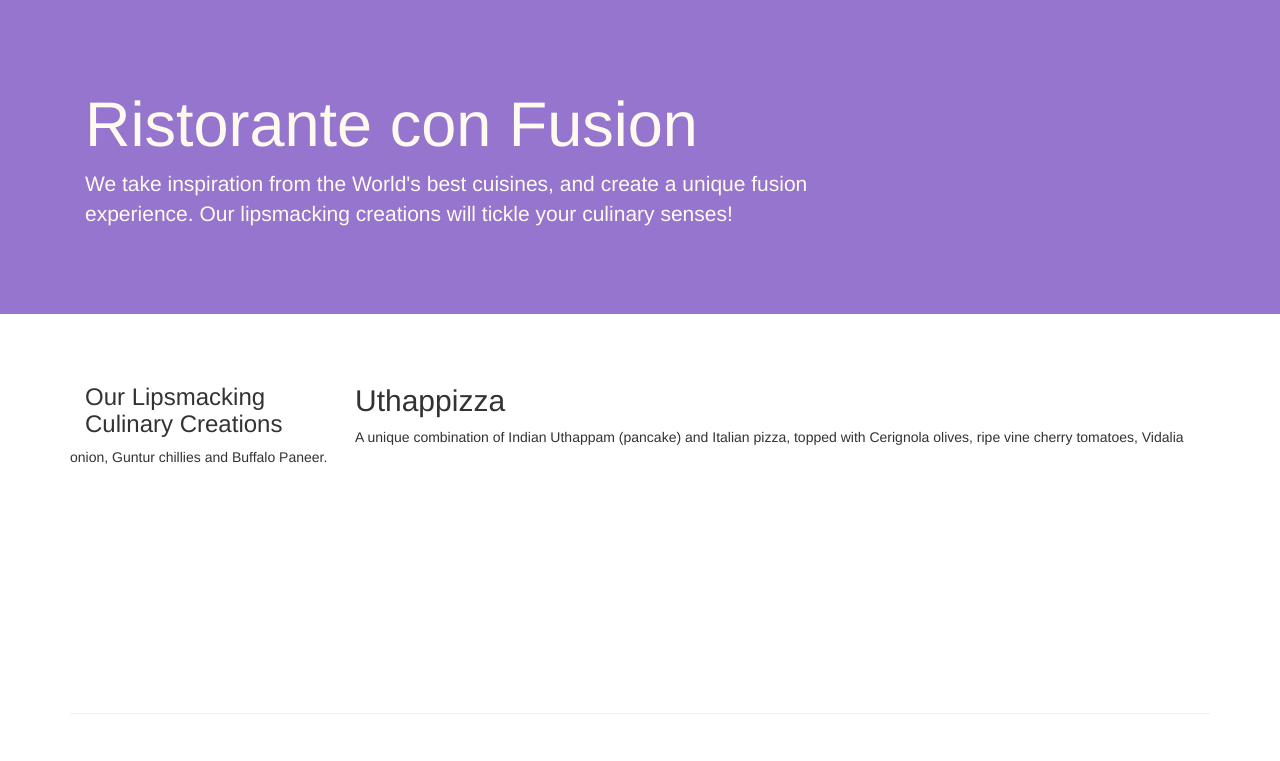
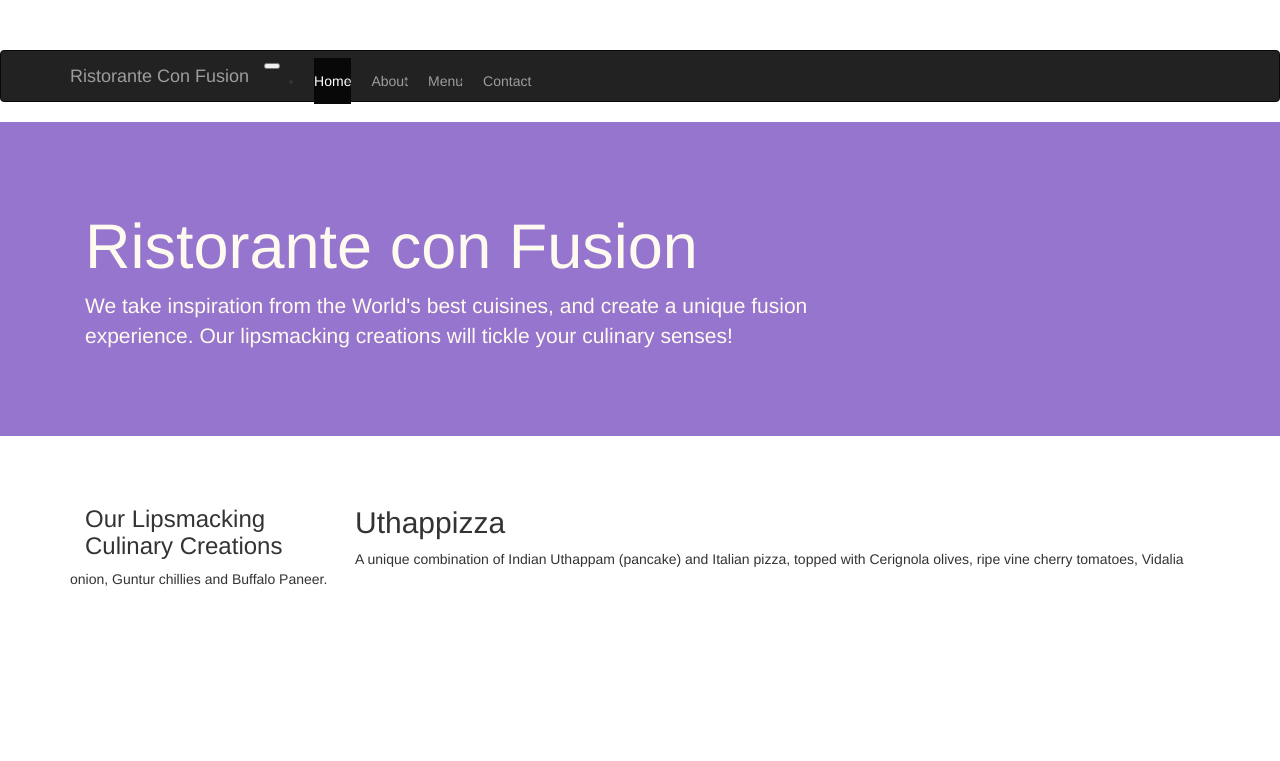
Before and after one commit to Voltokk/Voltokk.github.io, a website: page Bootstrap4/conFusion/index.html in a window 1280 px wide. Shown: the top 761 px of the page. Drawn offline with Linux system fonts and the light colour scheme; files whose address does not match are found by name.

Commit message:
Module 2. Navbar and breadcrumbs

```diff
--- a/Bootstrap4/conFusion/css/style.css
+++ b/Bootstrap4/conFusion/css/style.css
@@ -29,6 +29,53 @@
     color: #0f0f0f;
 }
 
+nav {
+    background: rebeccapurple;
+}
+
+.navbar-nav {
+    flex-direction: row;
+}
+
+.nav-item {
+    padding: 0 10px;
+}
+
+nav a {
+    color: #ffffff;
+}
+
+nav .navbar-brand:hover,
+nav .navbar-brand:focus {
+    color: yellow;
+}
+
+nav li {
+    border-bottom: 2px solid transparent;
+    cursor: pointer;
+}
+
+nav li:hover a,
+nav li:focus a {
+    color: yellow;
+}
+
+nav li:hover,
+nav li:focus {
+    border-bottom: 2px solid yellow;
+}
+
+body {
+    padding: 50px 0 0;
+    z-index: 0;
+}
+
+@media screen and (max-width: 767px) {
+    .navbar-nav {
+        flex-direction: column;
+    }
+}
+
 @media screen and (max-width: 540px) {
     .xs-hidden {
         visibility: hidden !important;
--- a/Bootstrap4/conFusion/index.html
+++ b/Bootstrap4/conFusion/index.html
@@ -14,6 +14,31 @@
 </head>
 
 <body>
+<nav class="navbar navbar-inverse navbar-toggleable-sm fixed-top">
+    <div class="container">
+        <button class="navbar-toggler" type="button" data-toggle="collapse" data-target="#Navbar">
+            <span class="navbar-toggler-icon"></span>
+        </button>
+        <a href="#" class="navbar-brand">Ristorante Con Fusion</a>
+        <div id="Navbar" class="collapse navbar-collapse">
+            <ul class="navbar-nav">
+                <li class="nav-item active">
+                    <a href="index.html" class="nav-link">Home</a>
+                </li>
+                <li class="nav-item">
+                    <a href="aboutus.html" class="nav-link">About</a>
+                </li>
+                <li class="nav-item">
+                    <a href="menu.html" class="nav-link">Menu</a>
+                </li>
+                <li class="nav-item">
+                    <a href="contact.html" class="nav-link">Contact</a>
+                </li>
+            </ul>
+        </div>
+    </div>
+</nav>
+
 <header class="jumbotron">
     <div class="container">
         <div class="row row-header">
@@ -73,10 +98,10 @@
             <div class="col-5 col-sm-2 offset-1">
                 <h5>Links</h5>
                 <ul class="list-unstyled">
-                    <li><a href="#">Home</a></li>
-                    <li><a href="#">About</a></li>
-                    <li><a href="#">Menu</a></li>
-                    <li><a href="#">Contact</a></li>
+                    <li><a href="index.html">Home</a></li>
+                    <li><a href="aboutus.html">About</a></li>
+                    <li><a href="menu.html">Menu</a></li>
+                    <li><a href="contact.html">Contact</a></li>
                 </ul>
             </div>
             <div class="col-6 col-sm-5">
```
Also changed, not shown: Bootstrap4/conFusion/aboutus.html (+30 -3 lines).
